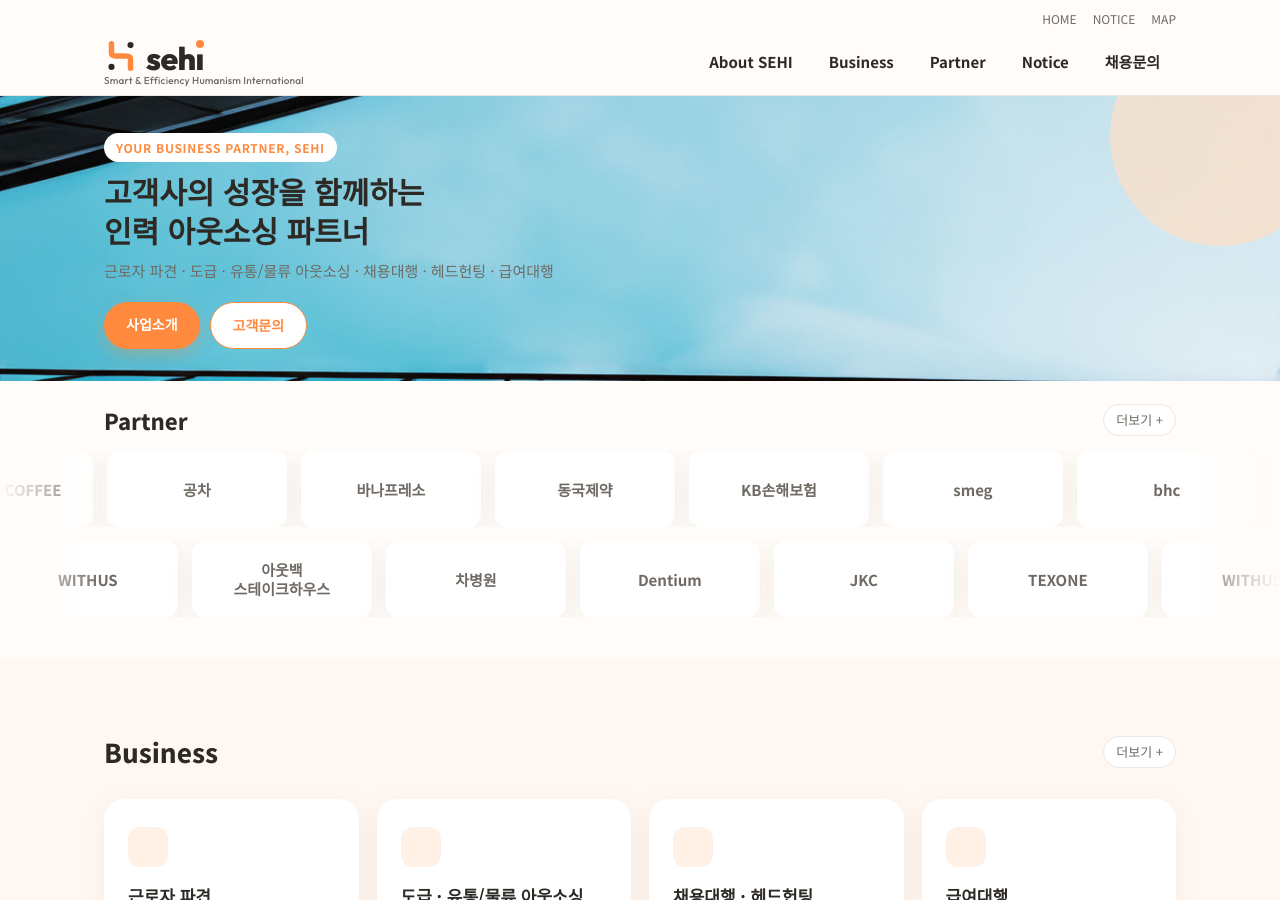
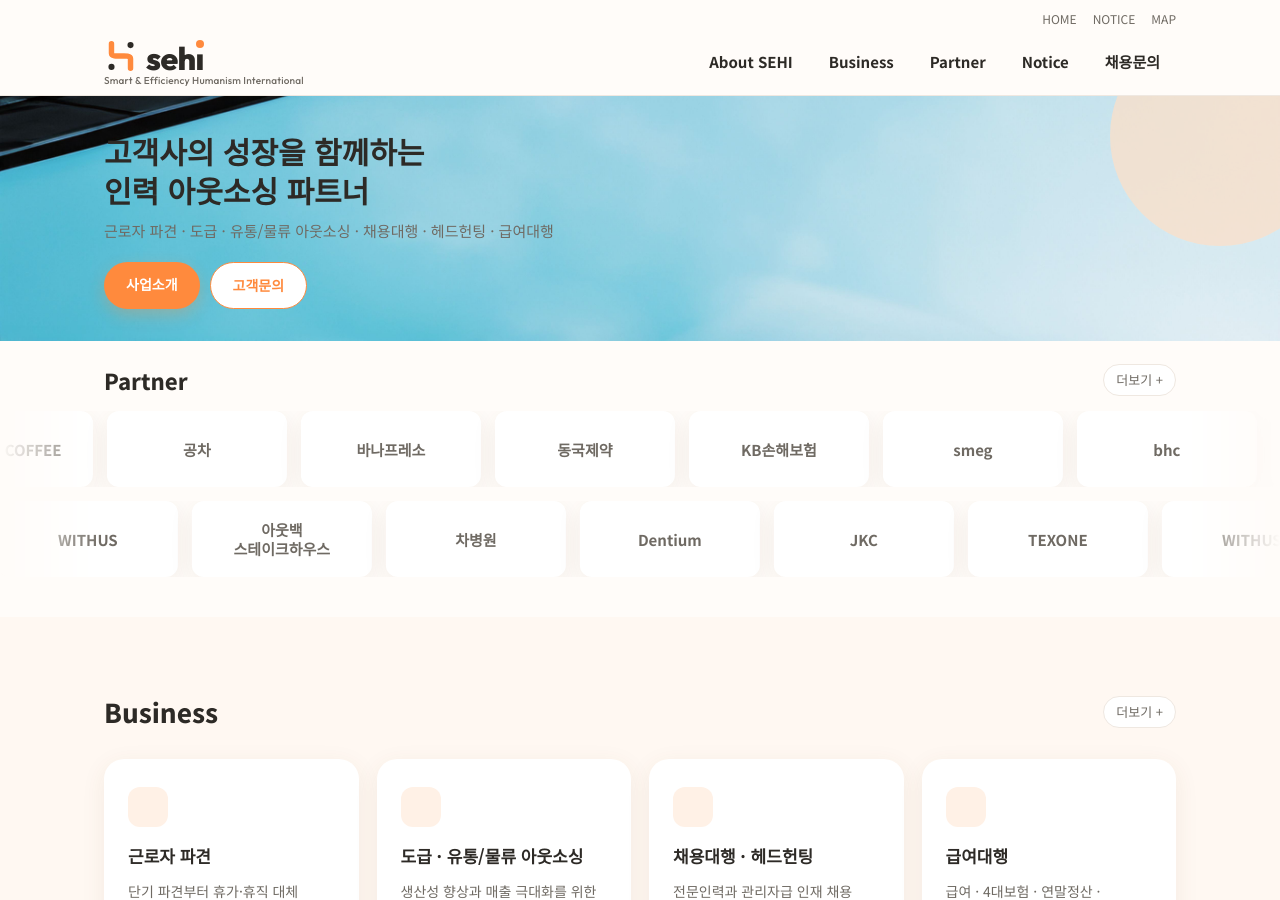
Before and after one commit to ivovilove2-maker/github.io, a Jekyll site: the page built from index.html, in a window 1280 px wide and 900 px high. Built offline with Jekyll 4.4.1, drawn with Linux system fonts in a browser that asks for light colours; some web fonts are replaced.

Commit message:
Update index.html

```diff
--- a/index.html
+++ b/index.html
@@ -3,9 +3,8 @@ layout: default
 description: "㈜에스이에이치인터내셔널(SEHI) - 근로자 파견, 도급(업무위탁), 유통·물류 아웃소싱, 채용대행·헤드헌팅, 급여대행 전문 기업"
 ---
 <main>
-  <div class="hero">
+ <div class="hero">
     <div class="wrap">
-      <p class="eyebrow">YOUR BUSINESS PARTNER, SEHI</p>
       <h1>고객사의 성장을 함께하는<br>인력 아웃소싱 파트너</h1>
       <p class="lead">근로자 파견 · 도급 · 유통/물류 아웃소싱 · 채용대행 · 헤드헌팅 · 급여대행</p>
       <div class="btns">
```
